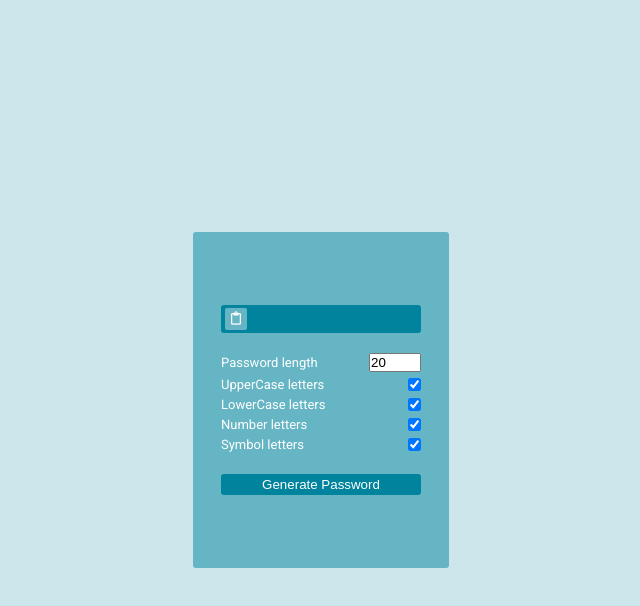
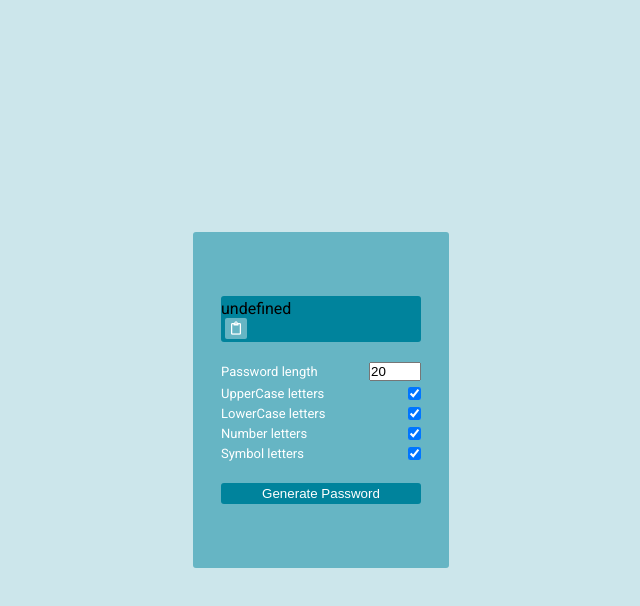
Before and after one commit to SamanKeighobadi/password-generator, a plain HTML site: page index.html in a window 1280 px wide. Both pictures are taken after a click on the button "Generate Password". Shown: the whole page, without its empty margins (319-959 px from the left). Drawn offline with Linux system fonts and the light colour scheme.

Commit message:
complete genrate password button

```diff
--- a/index.html
+++ b/index.html
@@ -22,7 +22,7 @@
             </div>
             <div class="setting">
                 <label for="uppercasee">UpperCase letters</label>
-                <input type="checkbox"  id="uppercasee" checked>
+                <input type="checkbox"  id="uppercase" checked>
             </div>
             <div class="setting">
                 <label for="lowercase">LowerCase letters</label>
--- a/main.js
+++ b/main.js
@@ -0,0 +1,85 @@
+// Select DOM Elements
+const result = document.getElementById("result");
+const lengthInput = document.getElementById("length");
+const uppercase = document.getElementById("uppercase");
+const lowercase = document.getElementById("lowercase");
+const numbers = document.getElementById("numbers");
+const symbols = document.getElementById("symbols");
+const generateButton = document.getElementById("generate-btn");
+const clipBoard = document.getElementById("clipboard");
+
+
+generateButton.addEventListener("click", () => {
+  const length = +lengthInput.value;
+  const hasLower = lowercase.checked;
+  const hasUpper = uppercase.checked;
+  const hasNumbers = numbers.checked;
+  const hasSymbol = symbols.checked;
+
+  result.innerText = generatePassword(
+    hasUpper,
+    hasLower,
+    hasNumbers,
+    hasSymbol,
+    length
+  );
+});
+
+// Genrate Password Function
+const generatePassword = (upper,lower,number,symbol,length) =>{
+    //1. initialize password variabel
+    let generatePassword =''
+    const typeCount =  upper +lower + number + symbol
+
+    //2. Filter out unchecked types
+    const typesArr = [{upper},{lower},{number},{symbol}].filter(item => Object.values(item)[0]);
+
+    //3. Loop over length call generator function for each type
+    if(typeCount === 0){
+      return ''
+    }
+
+    for(let i = 0;i<length;i+= typeCount) {
+        typesArr.forEach(type => {
+          const functionName = Object.keys(type)[0]
+
+          generatePassword += randomFunctions[functionName]()
+        })
+    }
+
+    //4. And final password to the password vaiabel and return
+
+    const finalPassword = generatePassword.slice(0,length)
+
+}
+
+
+const randomLowercaseLetters = () => {
+  // 97 means number of Browser characters on keyboard
+  // 26 means the number of English Alphabet
+  return String.fromCharCode(Math.floor(Math.random() * 26) + 97);
+};
+
+const randomUppercaseLetters = () => {
+  // 65 means number of Browser characters on keyboard
+  // 26 means the number of English Alphabet keyboard
+  return String.fromCharCode(Math.floor(Math.random() * 26) + 65);
+};
+
+const randomNumbers = () => {
+  // 48 means number of Browser characters on keyboard
+  // 26 means the number of Numbers Key on keyboard
+  return String.fromCharCode(Math.floor(Math.random() * 10) + 48);
+};
+
+const randomSymbols = () => {
+  const symbols = "!@#$%^&*_+?.,~";
+  return symbols[Math.floor(Math.random() * symbols.length)];
+};
+
+const randomFunctions = {
+  lower: randomLowercaseLetters,
+  upper: randomUppercaseLetters,
+  number: randomNumbers,
+  symbol: randomSymbols,
+};
```
